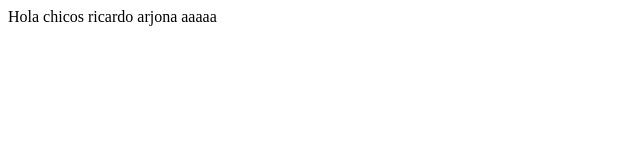
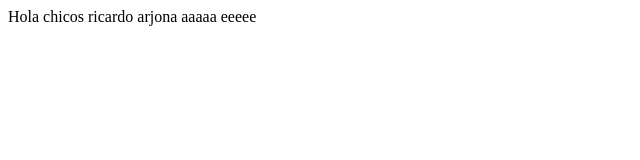
Before and after one commit to florenciabravo/proyecto-curso-git, a plain HTML site: page index.html in a window 1280 px wide. Shown: the full height of the page, 0-640 px from the left. Drawn offline with Linux system fonts and the light colour scheme.

Commit message:
version frank d nuevo

```diff
--- a/index.html
+++ b/index.html
@@ -1,5 +1,5 @@
 <html>
     <body>
-        Hola chicos ricardo arjona aaaaa
+        Hola chicos ricardo arjona aaaaa eeeee
     </body>
 </html>
```
